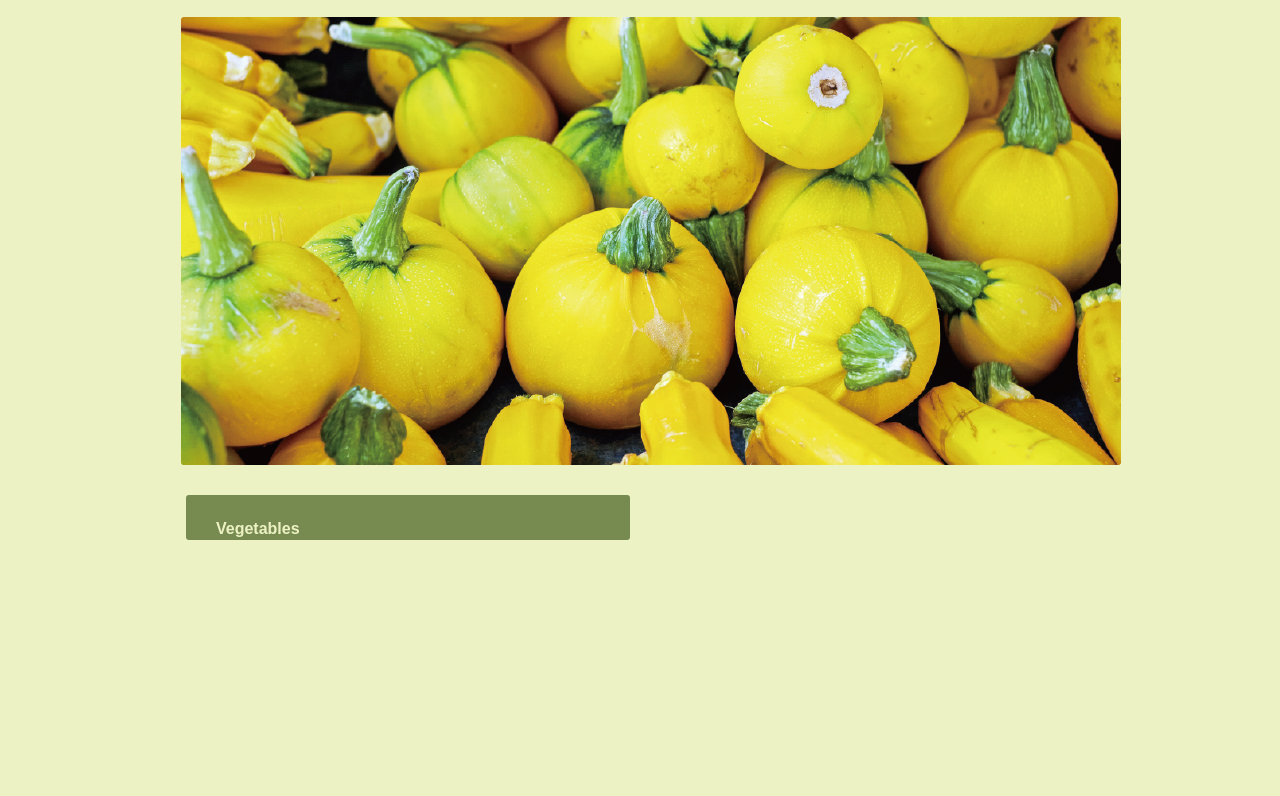
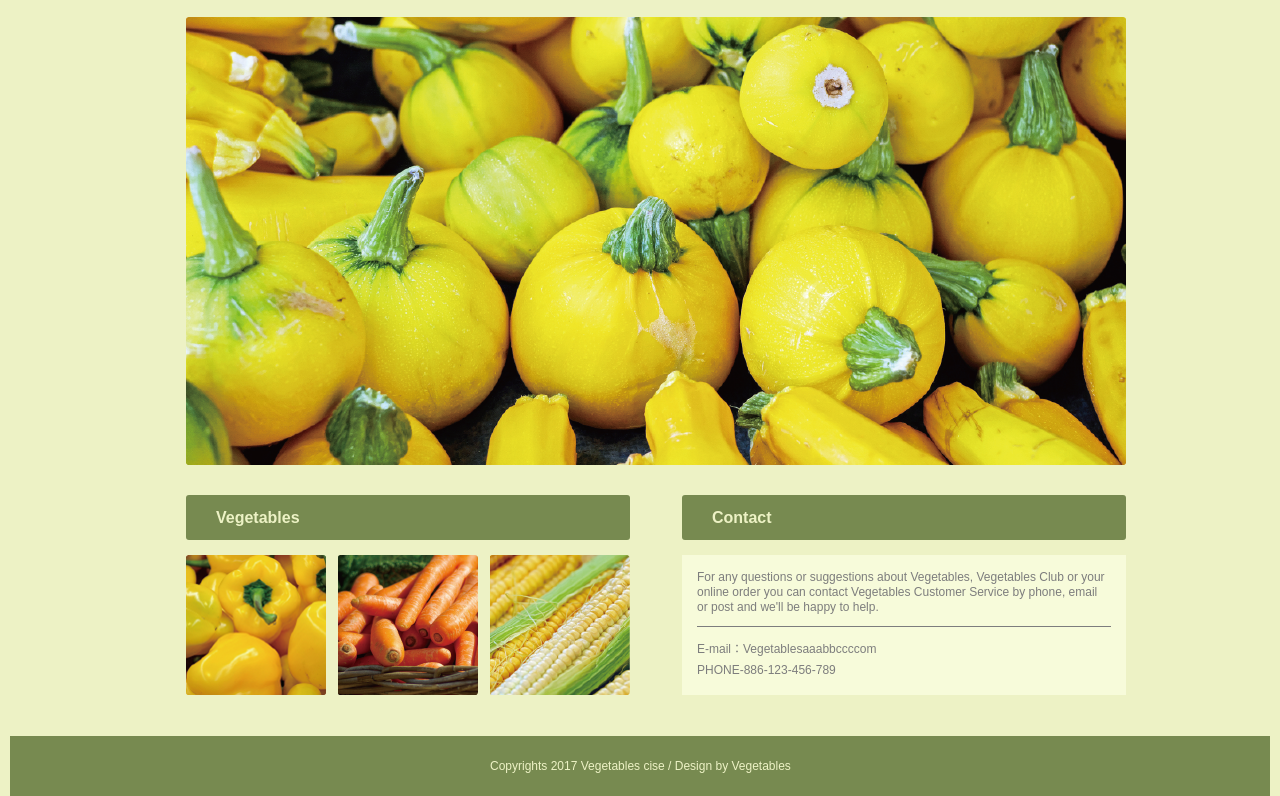
Before and after one commit to Karen9041/HW3-CSS, a plain HTML site: page index.html in a window 1280 px wide. Shown: the part 150-946 px from the top of the page. Drawn offline with Linux system fonts and the light colour scheme.

Commit message:
finished

```diff
--- a/CSS/style.css
+++ b/CSS/style.css
@@ -25,7 +25,7 @@ html {
     text-align: left;
     color: #778a50;
     margin-top: 40px ;
-    margin-left: 160px ;
+    margin-left: 170px ;
   }
   /* button */
   .btn_facebook {
@@ -69,6 +69,7 @@ html {
     letter-spacing: normal;
     text-align: left;
     color: #778a50;
+    margin:auto ;
   }
   .btn_JOIN_box {
     position: absolute;
@@ -90,6 +91,7 @@ html {
     letter-spacing: normal;
     text-align: left;
     color: #778a50;
+    margin:auto ;
   }
 /* nav */
   .nav_box {
@@ -108,8 +110,8 @@ html {
   .nav_list_items{
     position: absolute;
     list-style:none;
-    margin-top: 10;
-    margin-bottom: 10;
+    margin-top: 10px;
+    margin-bottom: 10px;
   }
   .Home {
     width: 51px;
@@ -124,6 +126,7 @@ html {
     text-align: left;
     color: #edf2c5;
     margin-left: 30px;
+    margin-top: 5PX ;
   }
   .About-Us {
     width: 80px;
@@ -138,6 +141,7 @@ html {
     text-align: left;
     color: #edf2c5;
     margin-left:141px;
+    margin-top: 5PX ;
   }
   .Vegetables1 {
     width: 98px;
@@ -152,6 +156,7 @@ html {
     text-align: left;
     color: #edf2c5;
     margin-left:281px;
+    margin-top: 5PX ;
   }
   .Online {
     width: 56px;
@@ -166,8 +171,9 @@ html {
     text-align: left;
     color: #edf2c5;
     margin-left:439px;
+    margin-top: 5PX ;
   }
-  .Contact {
+  .Contact1 {
     width: 69px;
     height: 23px;
     font-family: Arial;
@@ -180,6 +186,7 @@ html {
     text-align: left;
     color: #edf2c5;
     margin-left:555px;
+    margin-top: 5PX ;
   }
   .img_main_pumpkin {
     position: absolute;
@@ -187,7 +194,7 @@ html {
     height: 448px;
     object-fit: contain;
     margin-top: 167PX ;
-    margin-left: 155px ;
+    margin-left: 160px ;
   }
   .body_box_vegetables {
     position: absolute;
@@ -211,4 +218,117 @@ html {
     text-align: left;
     color: #edf2c5;
     margin-left: 30px;
+    margin-top: 5PX ;
   }
+  .img_vegetables_pepper {
+    position: absolute;
+    width: 140px;
+    height: 140px;
+    object-fit: contain;
+    margin-left: 160px;
+    margin-top: 705PX ;
+  }
+  .img_vegetables_carrot {
+    position: absolute;
+    width: 140px;
+    height: 140px;
+    object-fit: contain;
+    margin-left: 312px;
+    margin-top: 705PX ;
+  }
+  .img_vegetables_corn {
+    position: absolute;
+    width: 140px;
+    height: 140px;
+    object-fit: contain;
+    margin-left: 464px;
+    margin-top: 705PX ;
+  }
+  .body_box_contact {
+    position: absolute;
+    width: 444px;
+    height: 45px;
+    border-radius: 3px;
+    background-color: #778a50;
+    margin-top: 645PX ;
+    margin-left: 656px ;
+  }
+  .Contact2{
+    width: 69px;
+    height: 23px;
+    font-family: Arial;
+    font-size: 16px;
+    font-weight: 900;
+    font-stretch: normal;
+    font-style: normal;
+    line-height: 2.25;
+    letter-spacing: normal;
+    text-align: left;
+    color: #edf2c5;
+    margin-left: 30px;
+    margin-top: 5PX ;
+  }
+  .body_box_contact_text {
+    position: absolute;
+    width: 444px;
+    height: 140px;
+    background-color: #f7fbda;
+    margin-top: 705PX ;
+    margin-left: 656px ;
+  }
+  .text1{
+    width: 414px;
+    height: 44px;
+    font-family: Arial;
+    font-size: 12px;
+    font-weight: normal;
+    font-stretch: normal;
+    font-style: normal;
+    line-height: 1.25;
+    letter-spacing: normal;
+    text-align: left;
+    color: #7d7d7d;
+    margin-left: 15px;
+    margin-top: 15PX ;
+  }
+  .line_contact_text {
+    width: 414px;
+    height: 1px;
+    background-color: #7d7d7d;
+    margin-left: 15px;
+  }
+  .email{
+    width: 197px;
+    height: 35px;
+    font-family: Arial;
+    font-size: 12px;
+    font-weight: normal;
+    font-stretch: normal;
+    font-style: normal;
+    line-height: 1.75;
+    letter-spacing: normal;
+    text-align: left;
+    color: #7d7d7d;
+    margin-left: 15px;
+  }
+  .box_footer {
+    position: absolute;
+    width: 1260px;
+    height: 60px;
+    background-color: #778a50;
+    margin-top: 880px;
+  }
+  .Copyrights{
+    width: 301px;
+    height: 14px;
+    font-family: Arial;
+    font-size: 12px;
+    font-weight: normal;
+    font-stretch: normal;
+    font-style: normal;
+    line-height: 3;
+    letter-spacing: normal;
+    text-align: left;
+    color: #edf2c5;
+    margin-left: 480px;
+  }
--- a/index.html
+++ b/index.html
@@ -33,7 +33,7 @@
                         <li class="nav_list_items About-Us">About-Us</li>
                         <li class="nav_list_items Vegetables1">Vegetables</li>
                         <li class="nav_list_items Online">Online</li>
-                        <li class="nav_list_items Contact">Contact</li>
+                        <li class="nav_list_items Contact1">Contact</li>
                     </ul>
                 </div>
             </nav>
@@ -42,15 +42,35 @@
                 <div class="picture1">
                     <img src="img/img_main_pumpkin.png" alt="main_pumpkin" class="img_main_pumpkin">
                 </div>
+
                 <div class="body_box_vegetables">
                     <p class="Vegetables2">Vegetables</p>
                 </div>
+                <div class="left">
+                    <img src="img/img_vegetables_pepper.png" alt="main_pepper" class="img_vegetables_pepper">
+                    <img src="img/img_vegetables_carrot.png" alt="main_carrot" class="img_vegetables_carrot">
+                    <img src="img/img_vegetables_corn.png" alt="main_corn" class="img_vegetables_corn">
+                </div>
+
+                <div class="body_box_contact">
+                    <p class="Contact2">Contact</p>
+                </div>
+                <div class="body_box_contact_text">
+                    <p class="text1">
+                        For any questions or suggestions about Vegetables, Vegetables Club or your online order you can contact Vegetables Customer Service by phone, email or post and we'll be happy to help.
+                    </p>
+                    <div class="line_contact_text"></div>
+                    <p class="email">
+                        E-mail：Vegetablesaaabbccccom PHONE-886-123-456-789
+                    </p>
+                </div>
+
             </main>
 
         </div>
 
-        <footer class="footer">
-
+        <footer class="box_footer">
+            <p class="Copyrights">Copyrights 2017 Vegetables cise / Design by Vegetables</p>
         </footer>
 
 
```
